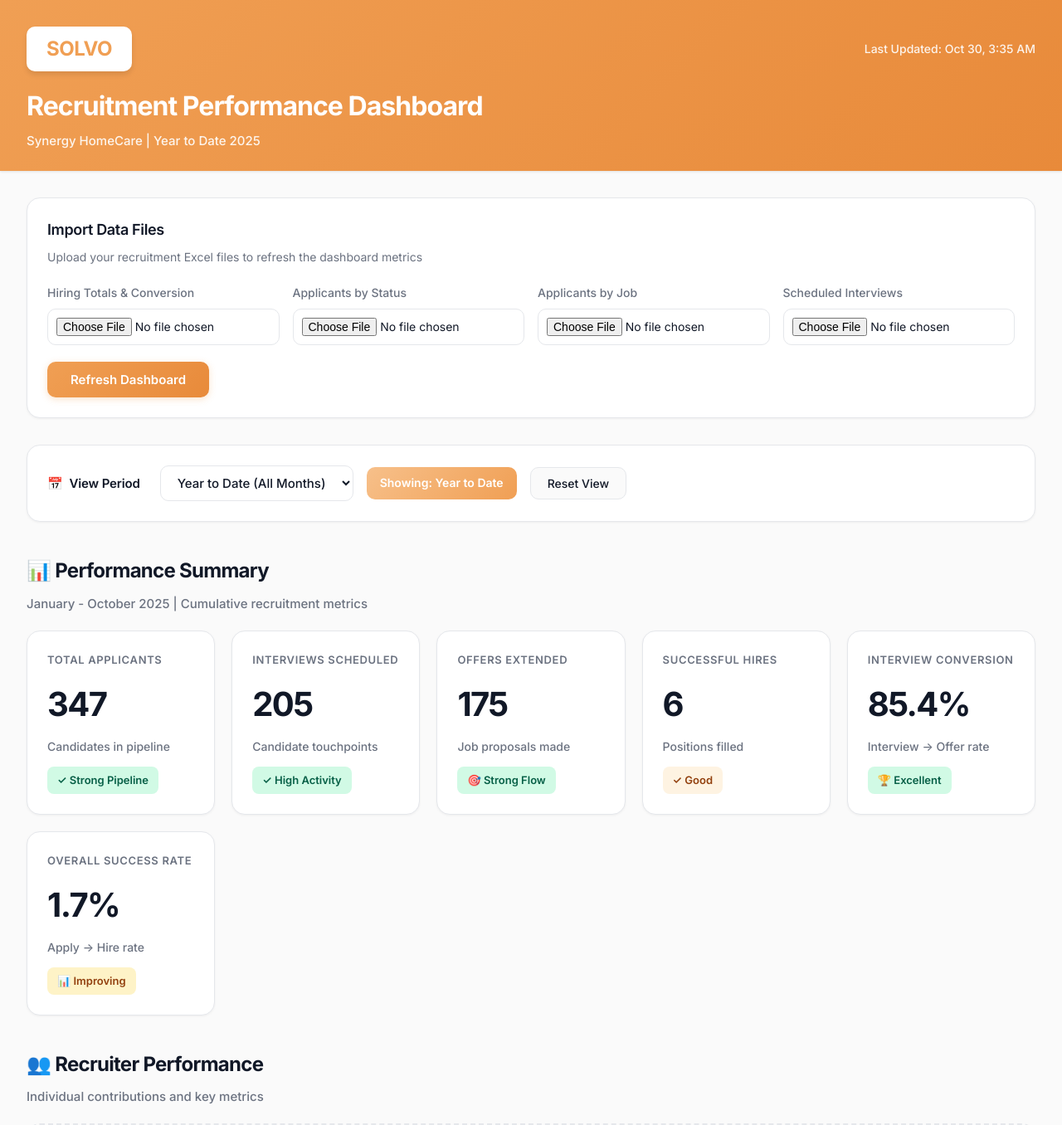
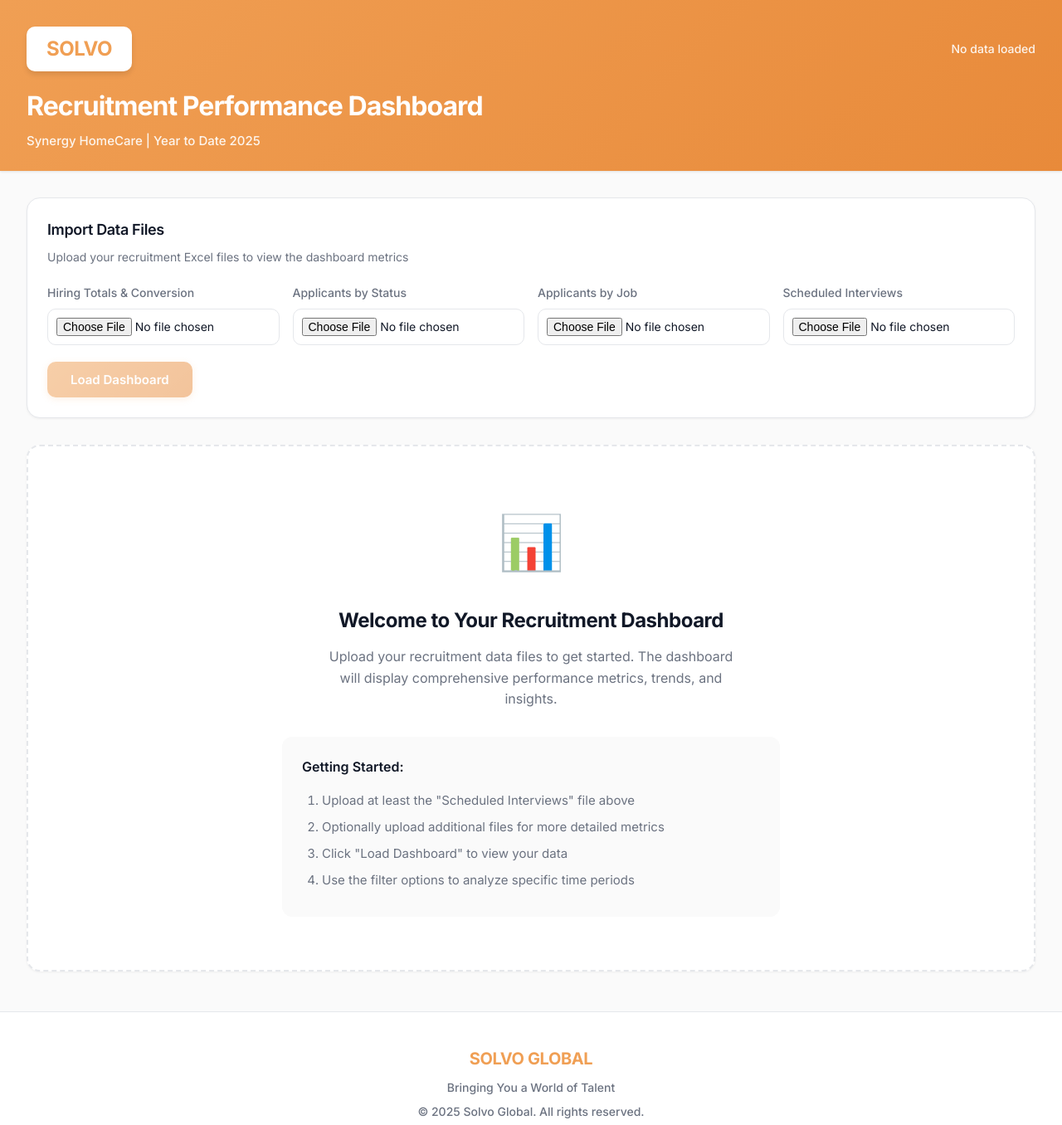
Before and after one commit to juanbelalcazardiaz/solvocalculator, a plain HTML site: page recruitmentdashboard.html in a window 1280 px wide. Shown: the top 1356 px of the page at 83% size. Drawn offline with nearby package versions, Linux system fonts and the light colour scheme.

Commit message:
Update recruitmentdashboard.html

```diff
--- a/recruitmentdashboard.html
+++ b/recruitmentdashboard.html
@@ -185,10 +185,75 @@
             transform: translateY(0);
         }
 
+        .btn:disabled {
+            opacity: 0.5;
+            cursor: not-allowed;
+            transform: none;
+        }
+
         .dashboard {
             padding: 0 2rem 3rem;
             max-width: 1600px;
             margin: 0 auto;
+        }
+
+        /* Welcome/Empty State */
+        .welcome-state {
+            background: white;
+            margin: 2rem;
+            padding: 4rem 2rem;
+            border-radius: 16px;
+            box-shadow: 0 1px 3px rgba(0, 0, 0, 0.05);
+            border: 2px dashed var(--border-color);
+            text-align: center;
+        }
+
+        .welcome-icon {
+            font-size: 4rem;
+            margin-bottom: 1.5rem;
+        }
+
+        .welcome-state h2 {
+            font-size: 1.5rem;
+            font-weight: 700;
+            color: var(--text-primary);
+            margin-bottom: 0.75rem;
+            letter-spacing: -0.02em;
+        }
+
+        .welcome-state p {
+            font-size: 1rem;
+            color: var(--text-secondary);
+            margin-bottom: 1.5rem;
+            max-width: 500px;
+            margin-left: auto;
+            margin-right: auto;
+        }
+
+        .welcome-state .instructions {
+            background: var(--bg-color);
+            padding: 1.5rem;
+            border-radius: 12px;
+            max-width: 600px;
+            margin: 2rem auto 0;
+            text-align: left;
+        }
+
+        .welcome-state .instructions h3 {
+            font-size: 1rem;
+            font-weight: 600;
+            margin-bottom: 1rem;
+            color: var(--text-primary);
+        }
+
+        .welcome-state .instructions ol {
+            margin-left: 1.5rem;
+            color: var(--text-secondary);
+        }
+
+        .welcome-state .instructions li {
+            margin-bottom: 0.5rem;
+            font-size: 0.9375rem;
         }
 
         /* Filter Section */
@@ -321,31 +386,13 @@
             font-size: 0.875rem;
         }
 
-        /* Comparison Badge */
-        .comparison-badge {
-            display: inline-flex;
-            align-items: center;
-            gap: 0.375rem;
-            font-size: 0.8125rem;
-            font-weight: 600;
-            padding: 0.25rem 0.625rem;
-            border-radius: 6px;
-            margin-left: 0.5rem;
-        }
-
-        .comparison-badge.positive {
-            background: #d1fae5;
-            color: #065f46;
-        }
-
-        .comparison-badge.negative {
-            background: #fee2e2;
-            color: #991b1b;
-        }
-
-        .comparison-badge.neutral {
-            background: var(--bg-color);
-            color: var(--text-secondary);
+        /* Hidden by default */
+        .dashboard-content {
+            display: none;
+        }
+
+        .dashboard-content.active {
+            display: block;
         }
 
         /* Recruiter Performance Cards */
@@ -737,6 +784,11 @@
                 margin: 1rem;
             }
 
+            .welcome-state {
+                margin: 1rem;
+                padding: 2rem 1rem;
+            }
+
             .filter-section {
                 margin: 1rem;
                 position: relative;
@@ -779,7 +831,7 @@
                     <div class="brand-logo">SOLVO</div>
                 </div>
                 <div class="header-info">
-                    <div class="last-updated" id="lastUpdated">Last Updated: Just now</div>
+                    <div class="last-updated" id="lastUpdated">No data loaded</div>
                 </div>
             </div>
             <h1>Recruitment Performance Dashboard</h1>
@@ -789,7 +841,7 @@
 
     <div class="upload-section">
         <h2>Import Data Files</h2>
-        <p>Upload your recruitment Excel files to refresh the dashboard metrics</p>
+        <p>Upload your recruitment Excel files to view the dashboard metrics</p>
         <div class="file-upload-grid">
             <div class="file-upload-item">
                 <label>Hiring Totals & Conversion</label>
@@ -808,10 +860,27 @@
                 <input type="file" id="interviewFile" accept=".xlsx,.xls">
             </div>
         </div>
-        <button class="btn" onclick="loadAllData()">Refresh Dashboard</button>
+        <button class="btn" id="loadBtn" onclick="loadAllData()" disabled>Load Dashboard</button>
     </div>
 
-    <div class="dashboard">
+    <!-- Welcome State -->
+    <div class="welcome-state" id="welcomeState">
+        <div class="welcome-icon">📊</div>
+        <h2>Welcome to Your Recruitment Dashboard</h2>
+        <p>Upload your recruitment data files to get started. The dashboard will display comprehensive performance metrics, trends, and insights.</p>
+        <div class="instructions">
+            <h3>Getting Started:</h3>
+            <ol>
+                <li>Upload at least the "Scheduled Interviews" file above</li>
+                <li>Optionally upload additional files for more detailed metrics</li>
+                <li>Click "Load Dashboard" to view your data</li>
+                <li>Use the filter options to analyze specific time periods</li>
+            </ol>
+        </div>
+    </div>
+
+    <!-- Dashboard Content (Hidden by default) -->
+    <div class="dashboard dashboard-content" id="dashboardContent">
         <!-- Filter Section -->
         <div class="filter-section">
             <div class="filter-content">
@@ -887,6 +956,7 @@
 
         let currentFilter = 'ytd';
         let chartInstances = {};
+        let dataLoaded = false;
 
         const solvoColors = {
             primary: '#F09F54',
@@ -897,31 +967,25 @@
             warning: '#f59e0b'
         };
 
-        // Default data
-        const defaultData = {
-            hiring: {
-                Applicants: 347,
-                Interviews: 205,
-                Offers: 175,
-                Hires: 6,
-                'Offers Rejected': 1,
-                'Apply > Interview': 0.590778,
-                'Interview > Offer': 0.853659,
-                'Offer > Hire': 0.034286,
-                'Apply > Hire': 0.017291
-            },
-            monthlyData: [
-                { month: 'January', interviews: 5, success: 4, successRate: 80.0, noShows: 0, hires: 1 },
-                { month: 'February', interviews: 18, success: 9, successRate: 50.0, noShows: 3, hires: 1 },
-                { month: 'March', interviews: 17, success: 7, successRate: 41.2, noShows: 2, hires: 0 },
-                { month: 'April', interviews: 21, success: 11, successRate: 52.4, noShows: 5, hires: 2 },
-                { month: 'May', interviews: 18, success: 5, successRate: 27.8, noShows: 4, hires: 0 },
-                { month: 'June', interviews: 18, success: 9, successRate: 50.0, noShows: 1, hires: 1 },
-                { month: 'July', interviews: 3, success: 1, successRate: 33.3, noShows: 1, hires: 0 },
-                { month: 'August', interviews: 3, success: 1, successRate: 33.3, noShows: 0, hires: 0 },
-                { month: 'October', interviews: 5, success: 3, successRate: 60.0, noShows: 0, hires: 1 }
-            ]
-        };
+        // Check if required files are uploaded
+        function checkFilesUploaded() {
+            const interviewFile = document.getElementById('interviewFile').files[0];
+            const loadBtn = document.getElementById('loadBtn');
+
+            if (interviewFile) {
+                loadBtn.disabled = false;
+            } else {
+                loadBtn.disabled = true;
+            }
+        }
+
+        // Add event listeners to file inputs
+        document.addEventListener('DOMContentLoaded', () => {
+            const fileInputs = ['hiringFile', 'statusFile', 'jobFile', 'interviewFile'];
+            fileInputs.forEach(id => {
+                document.getElementById(id).addEventListener('change', checkFilesUploaded);
+            });
+        });
 
         // Update last updated time
         function updateLastUpdated() {
@@ -936,6 +1000,13 @@
             document.getElementById('lastUpdated').textContent = `Last Updated: ${timeStr}`;
         }
 
+        // Show dashboard content
+        function showDashboard() {
+            document.getElementById('welcomeState').style.display = 'none';
+            document.getElementById('dashboardContent').classList.add('active');
+            dataLoaded = true;
+        }
+
         // Reset filter
         function resetFilter() {
             document.getElementById('periodFilter').value = 'ytd';
@@ -944,6 +1015,8 @@
 
         // Apply filter
         function applyFilter() {
+            if (!dataLoaded) return;
+
             const filter = document.getElementById('periodFilter').value;
             currentFilter = filter;
 
@@ -994,7 +1067,17 @@
                 interview: document.getElementById('interviewFile').files[0]
             };
 
+            if (!files.interview) {
+                alert('⚠️ Please upload at least the Scheduled Interviews file to continue.');
+                return;
+            }
+
             try {
+                // Show loading state
+                const loadBtn = document.getElementById('loadBtn');
+                loadBtn.textContent = 'Loading...';
+                loadBtn.disabled = true;
+
                 if (files.hiring) {
                     const data = await readExcelFile(files.hiring);
                     dashboardData.hiring = data[0];
@@ -1011,13 +1094,43 @@
                     dashboardData.monthlyData = processMonthlyData(data);
                 }
 
+                // Calculate hiring data from interviews if not provided
+                if (!dashboardData.hiring && dashboardData.rawInterviews) {
+                    dashboardData.hiring = calculateHiringMetrics(dashboardData.rawInterviews);
+                }
+
                 updateLastUpdated();
+                showDashboard();
                 renderDashboard();
-                alert('✅ Dashboard updated successfully!');
+
+                loadBtn.textContent = 'Refresh Dashboard';
+                loadBtn.disabled = false;
             } catch (error) {
                 console.error('Error:', error);
-                alert('❌ Error loading files. Please check the file format.');
-            }
+                alert('❌ Error loading files. Please check the file format and try again.');
+                const loadBtn = document.getElementById('loadBtn');
+                loadBtn.textContent = 'Load Dashboard';
+                loadBtn.disabled = false;
+            }
+        }
+
+        // Calculate hiring metrics from interview data
+        function calculateHiringMetrics(interviews) {
+            const total = interviews.length;
+            const hires = interviews.filter(i => i['Current Applicant State'] === 'Hired' || i['Current Applicant State'] === 'Orientation Scheduled').length;
+            const offers = interviews.filter(i => ['Hired', 'Orientation Scheduled', 'Offer Rejected', 'Documents Signed', 'Sent Documents'].includes(i['Current Applicant State'])).length;
+
+            return {
+                Applicants: total,
+                Interviews: total,
+                Offers: offers,
+                Hires: hires,
+                'Offers Rejected': 0,
+                'Apply > Interview': 1,
+                'Interview > Offer': offers / total,
+                'Offer > Hire': hires / (offers || 1),
+                'Apply > Hire': hires / total
+            };
         }
 
         // Process recruiter data
@@ -1105,38 +1218,38 @@
         }
 
         // Render summary metrics
-        function renderSummaryMetrics(hiring, filter, monthData, filteredInterviews) {
+        function renderSummaryMetrics(hiring, filter, monthData) {
             let metrics;
 
             if (filter === 'ytd') {
-                const interviewToOffer = hiring['Interview > Offer'] * 100;
-                const overallConversion = hiring['Apply > Hire'] * 100;
+                const interviewToOffer = (hiring['Interview > Offer'] || 0) * 100;
+                const overallConversion = (hiring['Apply > Hire'] || 0) * 100;
 
                 metrics = [
                     {
                         label: 'Total Applicants',
-                        value: hiring.Applicants,
+                        value: hiring.Applicants || 0,
                         subtitle: 'Candidates in pipeline',
                         badge: 'excellent',
                         badgeText: '✓ Strong Pipeline'
                     },
                     {
                         label: 'Interviews Scheduled',
-                        value: hiring.Interviews,
+                        value: hiring.Interviews || 0,
                         subtitle: 'Candidate touchpoints',
                         badge: 'excellent',
                         badgeText: '✓ High Activity'
                     },
                     {
                         label: 'Offers Extended',
-                        value: hiring.Offers,
+                        value: hiring.Offers || 0,
                         subtitle: 'Job proposals made',
                         badge: 'excellent',
                         badgeText: '🎯 Strong Flow'
                     },
                     {
                         label: 'Successful Hires',
-                        value: hiring.Hires,
+                        value: hiring.Hires || 0,
                         subtitle: 'Positions filled',
                         badge: 'good',
                         badgeText: '✓ Good'
@@ -1420,7 +1533,7 @@
         }
 
         // Render charts
-        function renderCharts(monthlyData, recruiters, filter) {
+        function renderCharts(monthlyData, recruiters) {
             destroyCharts();
 
             const chartsHtml = `
@@ -1554,8 +1667,10 @@
 
         // Main render function
         function renderDashboard() {
-            const hiring = dashboardData.hiring || defaultData.hiring;
-            const monthlyData = dashboardData.monthlyData || defaultData.monthlyData;
+            if (!dataLoaded) return;
+
+            const hiring = dashboardData.hiring;
+            const monthlyData = dashboardData.monthlyData;
             const rawInterviews = dashboardData.rawInterviews;
 
             // Filter data based on current filter
@@ -1577,18 +1692,12 @@
             const monthData = getFilteredMonthData(monthlyData, currentFilter);
 
             // Render all sections
-            renderSummaryMetrics(hiring, currentFilter, monthData, filteredInterviews);
+            renderSummaryMetrics(hiring, currentFilter, monthData);
             renderRecruiterCards(recruiters);
-            renderCharts(monthlyData, recruiters, currentFilter);
+            renderCharts(monthlyData, recruiters);
             renderMonthlyTable(monthlyData);
             renderWeeklyTable();
         }
-
-        // Initialize
-        window.addEventListener('DOMContentLoaded', () => {
-            updateLastUpdated();
-            renderDashboard();
-        });
     </script>
 </body>
 </html>
```
